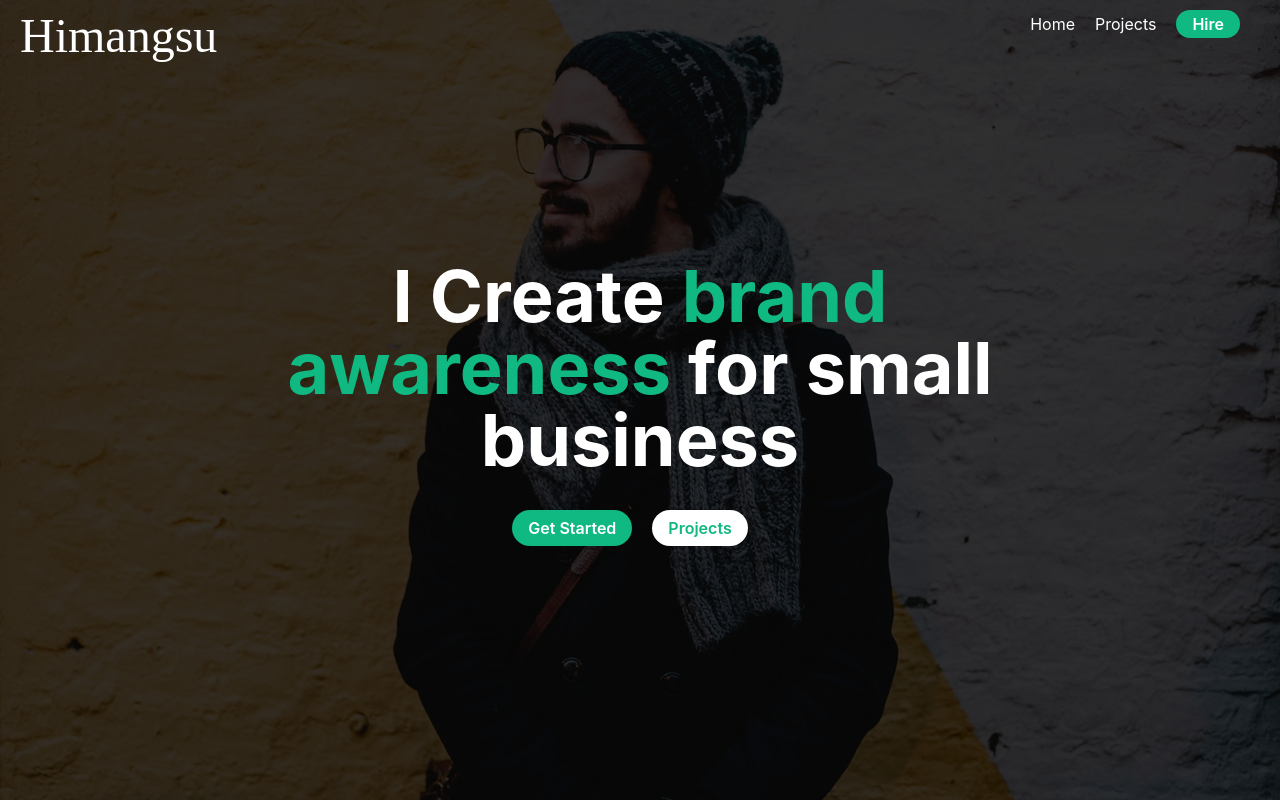
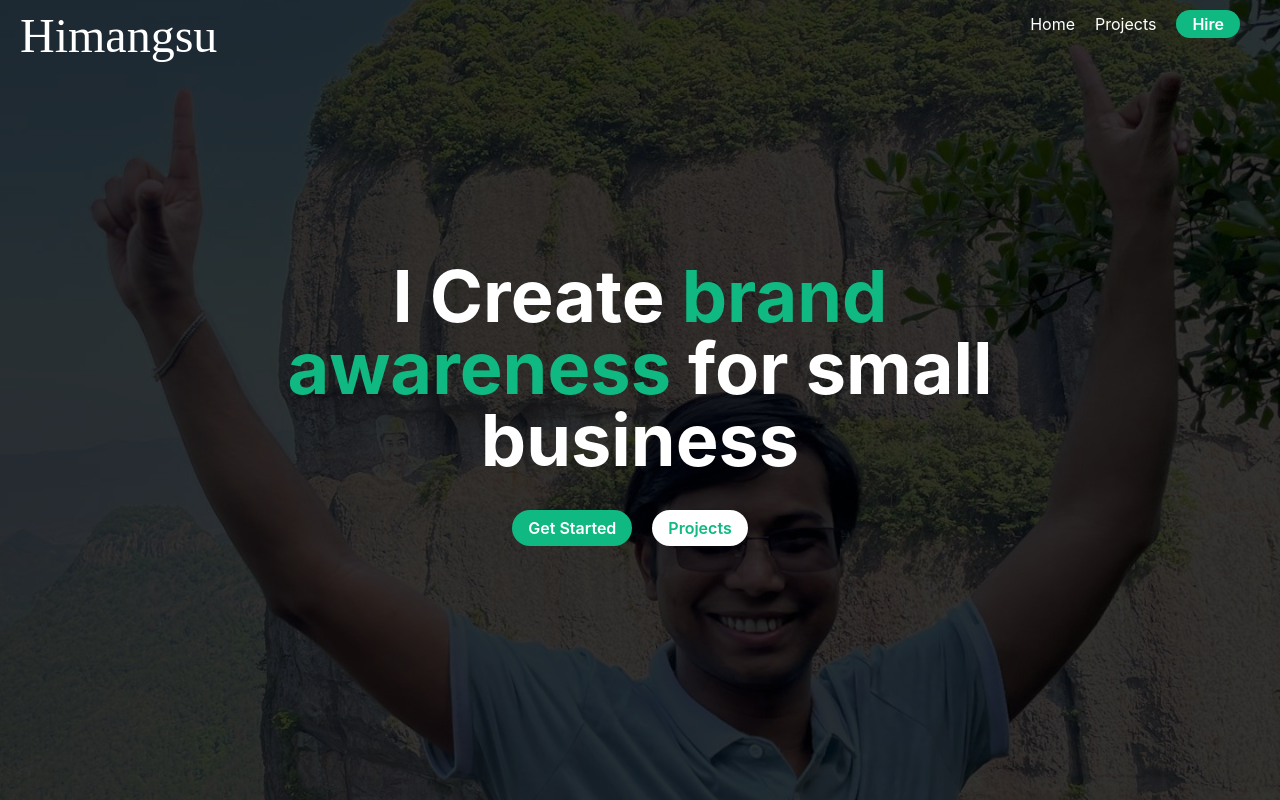
Before and after one commit to HimangsuSarkar/portfolio-website-react, a React (Create React App) app: page / in a window 1280 px wide. Built offline with nearby package versions, Linux system fonts and the light colour scheme; a web font is replaced by a local one.

Commit message:
some change on index.css file

```diff
--- a/src/index.css
+++ b/src/index.css
@@ -16,7 +16,7 @@ body {
 /*showcase */
 .showcase {
   height: 100vh;
-  background: url("./assets/showcase.jpg") no-repeat center/cover;
+  background: url("./assets/himangsu.jpg") no-repeat center/cover;
 }
 .showcase .overlay {
   height: 100vh;
```
Also changed, not shown: src/assets/himangsu.jpg (added), src/assets/showcase.jpg (deleted).
